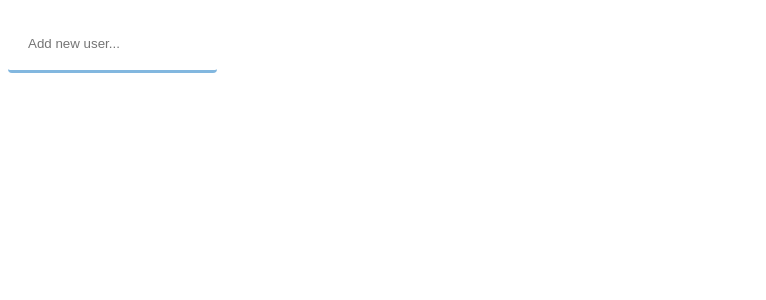
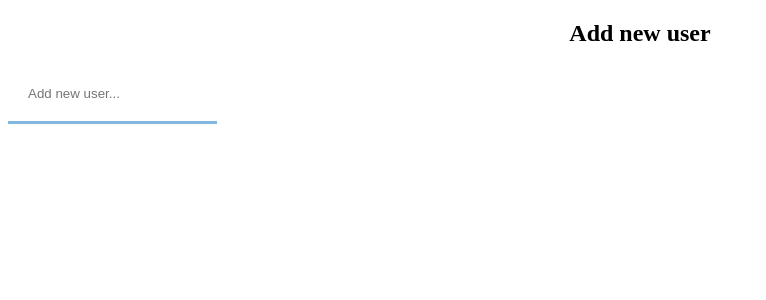
Before and after one commit to saksham0308/zep-fe, a React (Create React App) app: page / in a window 1280 px wide. Shown: the top 300 px of the page, without its empty margins (0-766 px from the left). Built offline with nearby package versions, Linux system fonts and the light colour scheme.

Commit message:
added header and flex

```diff
--- a/src/components/SearchBox.tsx
+++ b/src/components/SearchBox.tsx
@@ -187,15 +187,18 @@ const ChipComponent = () => {
 
 
   return (
+    <div>
+      <h2 style={{ textAlign: "center", marginTop: "20px" }}>Add new user</h2>
     <div
       style={{
-        position: "relative",
-        borderRadius: "4px",
+        position: "absolute",
+        borderRadius: "0px",
         padding: "8px",
-        display: "inline-block",
+        display: "flex",
         borderBottom: "3px solid #82b7df",
       }}
     >
+
       <div
         style={{
           display: "flex",
@@ -293,7 +296,7 @@ const ChipComponent = () => {
           </ul>
         </div>
       )}
-
+      </div>
     </div>
   );
 };
```
